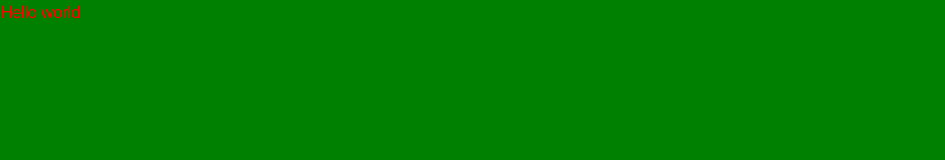
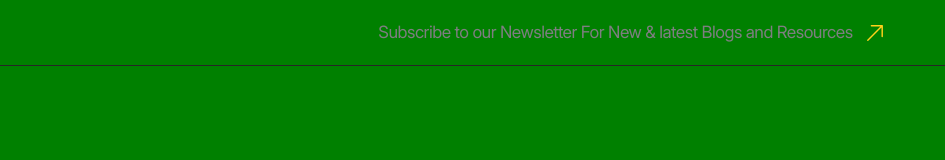
Before and after one commit to makskhv21/AI-website, a website: page index.html in a window 1280 px wide. Shown: the whole page, without its empty margins (0-945 px from the left). Drawn offline with Linux system fonts and the light colour scheme; files whose address does not match are found by name.

Commit message:
feat: Add header

```diff
--- a/index.html
+++ b/index.html
@@ -12,6 +12,16 @@
     <script src="./scripts//main.js" type="module" defer></script>
   </head>
   <body>
-    <p>Hello world</p>
+    <header class="header">
+        <div class="header__promo">
+            <div class="header__promo-inner container">
+                <a class="header__promo-link" href="/">
+                  <span class="icon icon--yellow-arrow">Subscribe to our Newsletter For New & latest Blogs and Resources</span>
+                </a>
+              </div>
+            </div>
+        </div>
+        <div class="header__body"></div>
+    </header>
   </body>
 </html>
--- /dev/null
+++ b/styles/blocks/_header.scss
@@ -0,0 +1,9 @@
+@use '../helpers' as *;
+
+.header {
+    &__promo {
+        padding-block: rem(20);
+        text-align: center;
+        border-bottom: var(--border);
+    }
+}
--- /dev/null
+++ b/styles/blocks/_icon.scss
@@ -0,0 +1,26 @@
+@use '../helpers' as *;
+
+.icon {
+    display: inline-flex;
+    align-items: center;
+    column-gap: rem(10);
+
+    &::after {
+        --size: #{rem(24)};
+
+        @include square(var(--size));
+
+        content: '';
+        flex-shrink: 0;
+        background-position: center;
+        background-repeat: no-repeat;
+        background-size: contain;
+    }
+
+
+    &--yellow-arrow {
+        &::after {
+            background-image: url('../../images/Icon.svg');
+        }
+    }
+}
--- a/styles/main.scss
+++ b/styles/main.scss
@@ -3,6 +3,12 @@
 @use 'variables';
 @use 'utils';
 @use 'globals';
+
+@use 'blocks/icon';
+@use 'blocks/logo';
+@use 'blocks/button';
+@use 'blocks/burger-button';
+@use 'blocks/header';
 
 body {
   background-color: green;
```
Also changed, not shown: images/Group.svg (added), images/Icon.svg (added), styles/blocks/_burger-button.scss (added), styles/blocks/_button.scss (added), styles/blocks/_logo.scss (added), styles/main.css, 1 other file.
